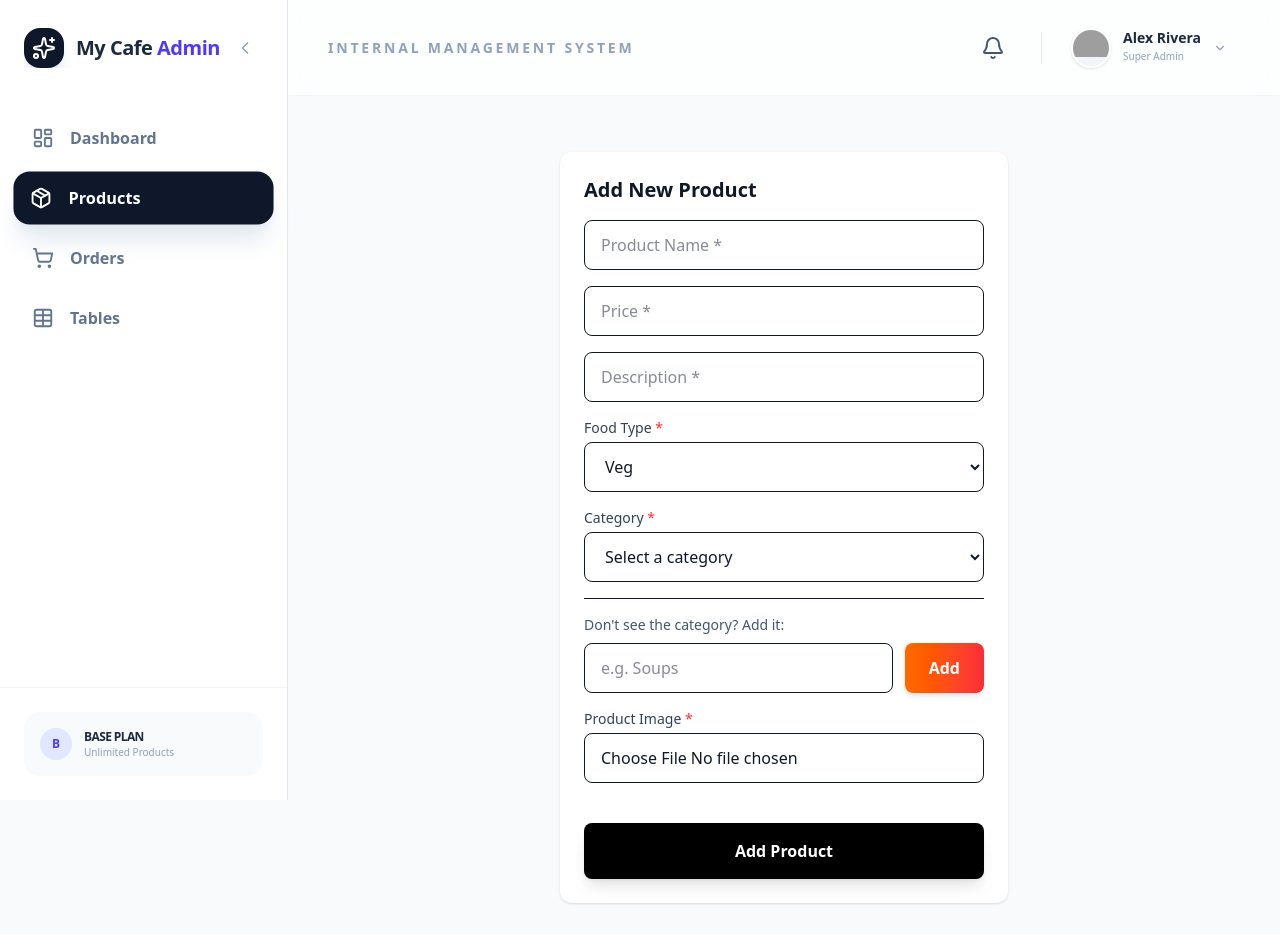
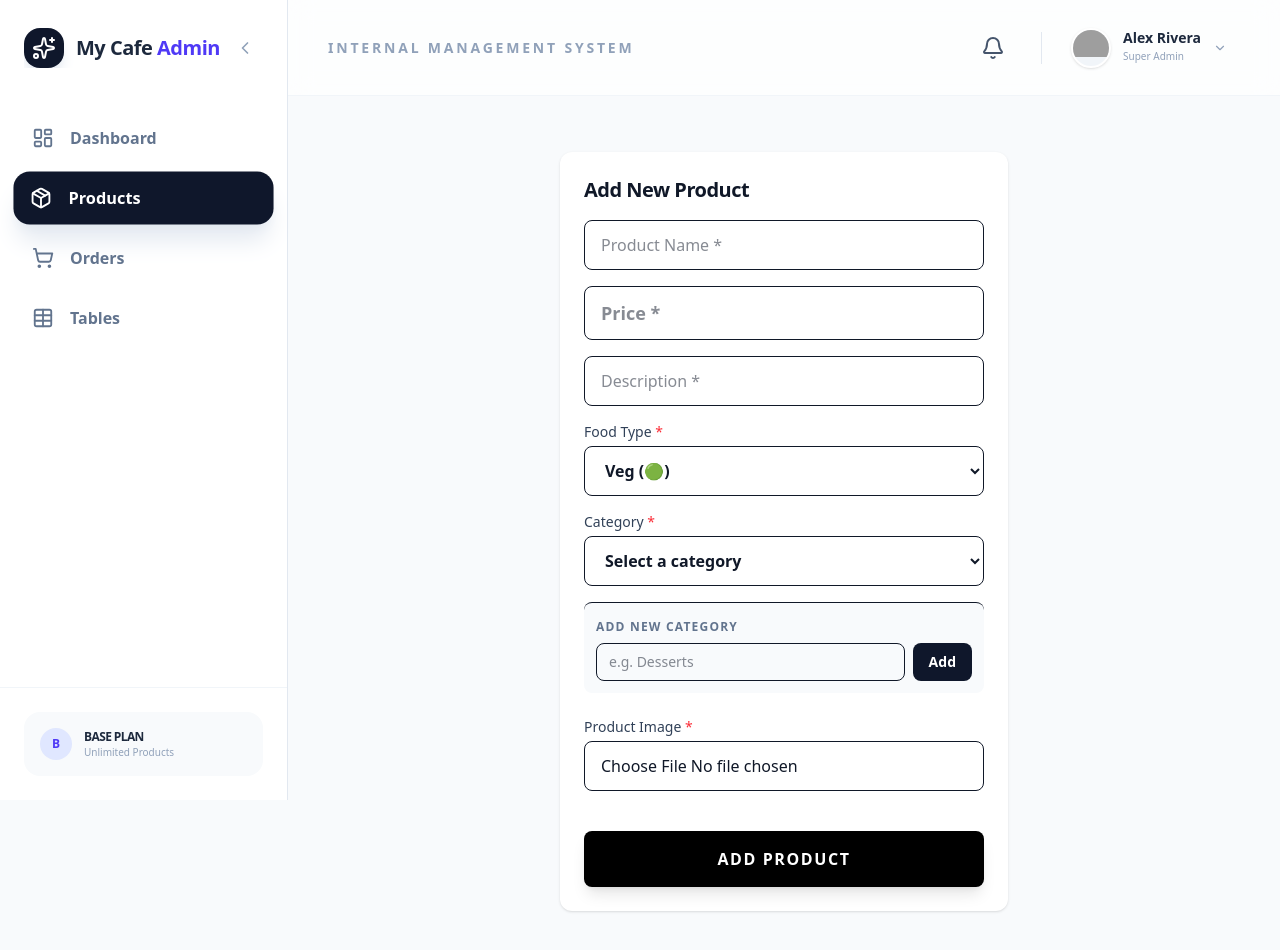
Before and after one commit to Siva2232/nnew, a React (Vite) app: page /admin/products/add in a window 1280 px wide. Shown: the top 950 px of the page. Built offline with nearby package versions, Linux system fonts and the light colour scheme; sample sign-in values are in the browser's storage; grey boxes are pictures that could not be loaded.

Commit message:
first commit

```diff
--- a/src/admin/AddProduct.jsx
+++ b/src/admin/AddProduct.jsx
@@ -13,7 +13,7 @@ export default function AddProduct() {
     description: "",
     image: "",
     category: "",
-    type: "veg", // ✅ NEW (veg | non-veg)
+    type: "veg", // ✅ veg | non-veg
   });
 
   const [newCategoryInput, setNewCategoryInput] = useState("");
@@ -62,6 +62,7 @@ export default function AddProduct() {
   const normalizeCategory = (str) =>
     str.trim().toLowerCase().replace(/\b\w/g, (c) => c.toUpperCase());
 
+  /* ---------- FIXED CATEGORY LOGIC ---------- */
   const handleAddCategory = () => {
     const input = newCategoryInput.trim();
     if (!input) {
@@ -72,15 +73,16 @@ export default function AddProduct() {
 
     const normalized = normalizeCategory(input);
 
-    if (orderedCategories.includes(normalized)) {
-      setForm((prev) => ({ ...prev, category: normalized }));
-      setNewCategoryInput("");
-      return;
+    // If category is new, add it to the global context
+    if (!orderedCategories.includes(normalized)) {
+      addCategory(normalized);
     }
 
-    addCategory(normalized);
+    // ✅ Crucial Fix: Update form state to select the new category immediately
     setForm((prev) => ({ ...prev, category: normalized }));
     setNewCategoryInput("");
+    setAddStatus("Category Added!");
+    setTimeout(() => setAddStatus(""), 3000);
   };
 
   const handleSubmit = () => {
@@ -102,7 +104,7 @@ export default function AddProduct() {
       description: form.description.trim(),
       image: form.image,
       category: form.category,
-      type: form.type, // ✅ SAVED
+      type: form.type,
       available: true,
     });
 
@@ -110,18 +112,20 @@ export default function AddProduct() {
   };
 
   return (
-    <div className="max-w-md mx-auto mt-6 bg-white p-6 rounded-xl shadow-sm">
-      <h1 className="text-xl font-semibold mb-4">Add New Product</h1>
+    <div className="max-w-md mx-auto mt-6 bg-white p-6 rounded-xl shadow-sm mb-20">
+      <h1 className="text-xl font-semibold mb-4 tracking-tight">Add New Product</h1>
 
       <div className="grid gap-4">
+        {/* Name Field */}
         <input
           type="text"
           placeholder="Product Name *"
           value={form.name}
           onChange={(e) => setForm({ ...form, name: e.target.value })}
-          className="border rounded-lg px-4 py-3 focus:outline-none focus:border-orange-500"
+          className="border rounded-lg px-4 py-3 focus:outline-none focus:border-orange-500 font-medium"
         />
 
+        {/* Price Field */}
         <input
           type="number"
           step="0.01"
@@ -129,18 +133,19 @@ export default function AddProduct() {
           placeholder="Price *"
           value={form.price}
           onChange={(e) => setForm({ ...form, price: e.target.value })}
-          className="border rounded-lg px-4 py-3 focus:outline-none focus:border-orange-500"
+          className="border rounded-lg px-4 py-3 focus:outline-none focus:border-orange-500 font-bold text-lg"
         />
 
+        {/* Description Field */}
         <input
           type="text"
           placeholder="Description *"
           value={form.description}
           onChange={(e) => setForm({ ...form, description: e.target.value })}
-          className="border rounded-lg px-4 py-3 focus:outline-none focus:border-orange-500"
+          className="border rounded-lg px-4 py-3 focus:outline-none focus:border-orange-500 font-medium"
         />
 
-        {/* ✅ Veg / Non-Veg (UI SIMPLE, NO STYLE CHANGE) */}
+        {/* Veg / Non-Veg Toggle */}
         <div>
           <label className="block text-sm font-medium text-slate-700 mb-1">
             Food Type <span className="text-red-500">*</span>
@@ -148,14 +153,14 @@ export default function AddProduct() {
           <select
             value={form.type}
             onChange={(e) => setForm({ ...form, type: e.target.value })}
-            className="w-full border rounded-lg px-4 py-3 focus:outline-none focus:border-orange-500"
+            className="w-full border rounded-lg px-4 py-3 focus:outline-none focus:border-orange-500 font-semibold"
           >
-            <option value="veg">Veg</option>
-            <option value="non-veg">Non-Veg</option>
+            <option value="veg">Veg (🟢)</option>
+            <option value="non-veg">Non-Veg (🔴)</option>
           </select>
         </div>
 
-        {/* Category */}
+        {/* Category Selection */}
         <div>
           <label className="block text-sm font-medium text-slate-700 mb-1">
             Category <span className="text-red-500">*</span>
@@ -163,43 +168,43 @@ export default function AddProduct() {
           <select
             value={form.category}
             onChange={(e) => setForm({ ...form, category: e.target.value })}
-            className="w-full border rounded-lg px-4 py-3 focus:outline-none focus:border-orange-500"
+            className="w-full border rounded-lg px-4 py-3 focus:outline-none focus:border-orange-500 font-semibold"
           >
-            <option value="" disabled>
-              Select a category
-            </option>
+            <option value="" disabled>Select a category</option>
             {orderedCategories.map((cat) => (
-              <option key={cat} value={cat}>
-                {cat}
-              </option>
+              <option key={cat} value={cat}>{cat}</option>
             ))}
           </select>
         </div>
 
-        {/* Add Category */}
-        <div className="border-t pt-4">
-          <p className="text-sm text-slate-600 mb-2">
-            Don't see the category? Add it:
+        {/* Add New Category Logic UI */}
+        <div className="border-t pt-4 bg-slate-50 p-3 rounded-lg">
+          <p className="text-xs font-bold text-slate-500 uppercase tracking-widest mb-2">
+            Add New Category
           </p>
-          <div className="flex gap-3">
+          <div className="flex gap-2">
             <input
               type="text"
               value={newCategoryInput}
               onChange={(e) => setNewCategoryInput(e.target.value)}
-              placeholder="e.g. Soups"
-              className="flex-1 border rounded-lg px-4 py-3 focus:outline-none focus:border-orange-500"
+              placeholder="e.g. Desserts"
+              className="flex-1 border rounded-lg px-3 py-2 text-sm focus:outline-none focus:border-orange-500"
             />
             <button
+              type="button" // ✅ Prevents full form validation
               onClick={handleAddCategory}
-              className="bg-gradient-to-r from-orange-500 to-red-500 text-white font-bold px-6 py-3 rounded-lg shadow-md"
+              className="bg-slate-900 text-white font-bold px-4 py-2 rounded-lg text-sm transition active:scale-95"
             >
               Add
             </button>
           </div>
+          {addStatus && (
+            <p className="text-[10px] text-emerald-600 font-bold mt-2 uppercase">{addStatus}</p>
+          )}
         </div>
 
-        {/* Image Upload */}
-        <div>
+        {/* Image Upload Field */}
+        <div className="mt-2">
           <label className="block text-sm font-medium text-slate-700 mb-1">
             Product Image <span className="text-red-500">*</span>
           </label>
@@ -208,25 +213,29 @@ export default function AddProduct() {
             accept="image/*"
             onChange={handleImageUpload}
             disabled={isCompressing}
-            className="w-full border rounded-lg px-4 py-3"
+            className="w-full border rounded-lg px-4 py-3 bg-white"
           />
         </div>
 
-        {/* Preview */}
+        {/* Image Preview */}
         {form.image && (
-          <img
-            src={form.image}
-            alt="Preview"
-            className="w-full h-64 object-cover rounded-lg shadow-md"
-          />
+          <div className="relative rounded-lg overflow-hidden border shadow-inner">
+            <img
+              src={form.image}
+              alt="Preview"
+              className="w-full h-48 object-cover"
+            />
+            <div className="absolute bottom-2 right-2 bg-black/50 text-white text-[10px] px-2 py-1 rounded">Preview</div>
+          </div>
         )}
 
+        {/* Submit Button */}
         <button
           onClick={handleSubmit}
           disabled={isCompressing}
-          className="bg-black text-white font-bold px-6 py-4 rounded-lg hover:bg-gray-800 transition shadow-lg mt-6"
+          className="bg-black text-white font-black uppercase tracking-widest px-6 py-4 rounded-lg hover:bg-gray-800 transition shadow-lg mt-6 active:scale-95"
         >
-          Add Product
+          {isCompressing ? "Processing Image..." : "Add Product"}
         </button>
       </div>
     </div>
--- a/src/context/ProductContext.jsx
+++ b/src/context/ProductContext.jsx
@@ -42,10 +42,17 @@ const setProductsToStorage = (data) => {
   window.dispatchEvent(new Event("storage"));
 };
 
+// --- HELPER TO SAVE CATEGORIES ---
+const setCategoriesToStorage = (data) => {
+  localStorage.setItem("categories", JSON.stringify(data));
+  window.dispatchEvent(new Event("storage"));
+};
+
 const getCategories = () => {
   const stored = JSON.parse(localStorage.getItem("categories")) || [];
-  let merged = [...new Set([...stored, ...MOCK_CATEGORIES])];
-  return merged.sort((a, b) => a.localeCompare(b));
+  // Merge stored with mocks to ensure defaults always exist
+  let merged = [...new Set([...MOCK_CATEGORIES, ...stored])];
+  return merged;
 };
 
 const ProductContext = createContext();
@@ -73,12 +80,21 @@ export const ProductProvider = ({ children }) => {
   const addProduct = (product) => {
     const newProduct = {
       ...product,
-      id: `PROD-${Date.now()}`, // Generate unique ID
+      id: `PROD-${Date.now()}`,
       available: true
     };
     const updated = [...products, newProduct];
     setProducts(updated);
     setProductsToStorage(updated);
+  };
+
+  // --- NEW: ADD CATEGORY FUNCTION ---
+  const addCategory = (categoryName) => {
+    if (!categories.includes(categoryName)) {
+      const updated = [...categories, categoryName];
+      setCategories(updated);
+      setCategoriesToStorage(updated); // Saves to LocalStorage
+    }
   };
 
   const updateProduct = (id, data) => {
@@ -87,7 +103,6 @@ export const ProductProvider = ({ children }) => {
     setProductsToStorage(updated);
   };
 
-  // --- NEW DELETE FUNCTION ---
   const deleteProduct = (id) => {
     const updated = products.filter((p) => p.id !== id);
     setProducts(updated);
@@ -107,8 +122,9 @@ export const ProductProvider = ({ children }) => {
         categories,
         orderedCategories,
         addProduct,
+        addCategory, // ✅ WAS MISSING: Now exported to components
         updateProduct,
-        deleteProduct, // Exporting delete
+        deleteProduct,
         toggleAvailability
       }}
     >
```
